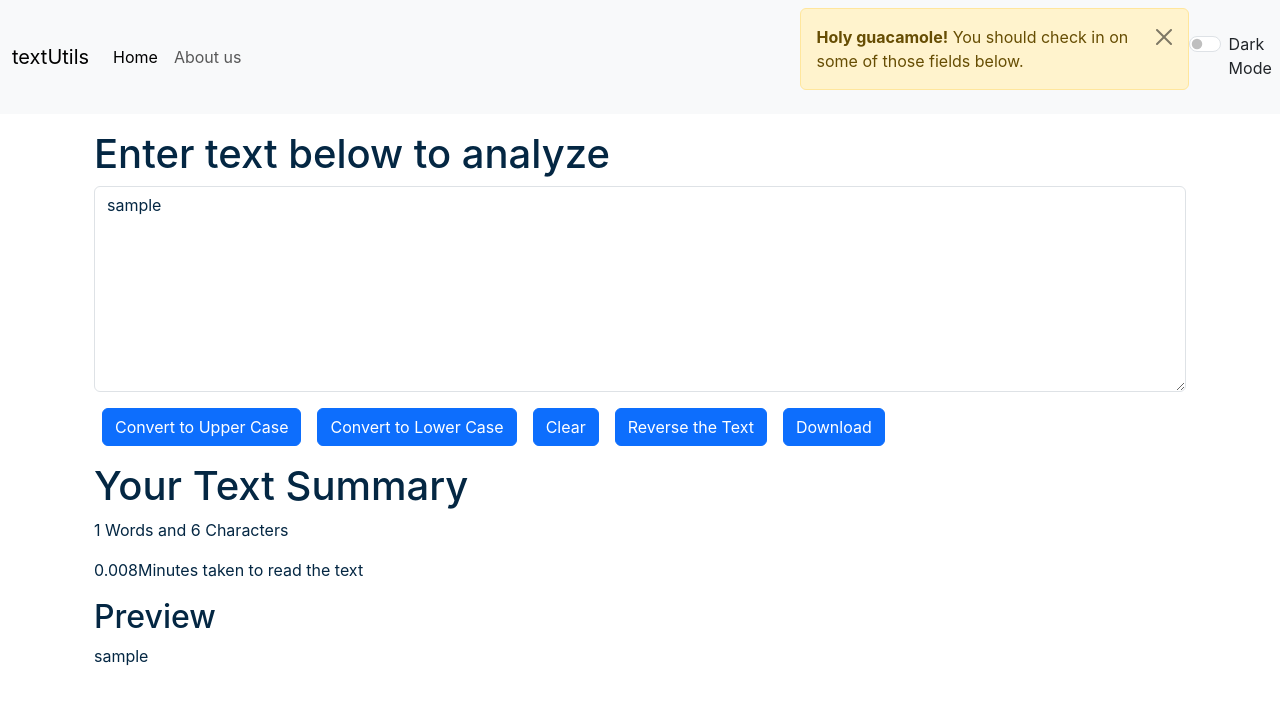
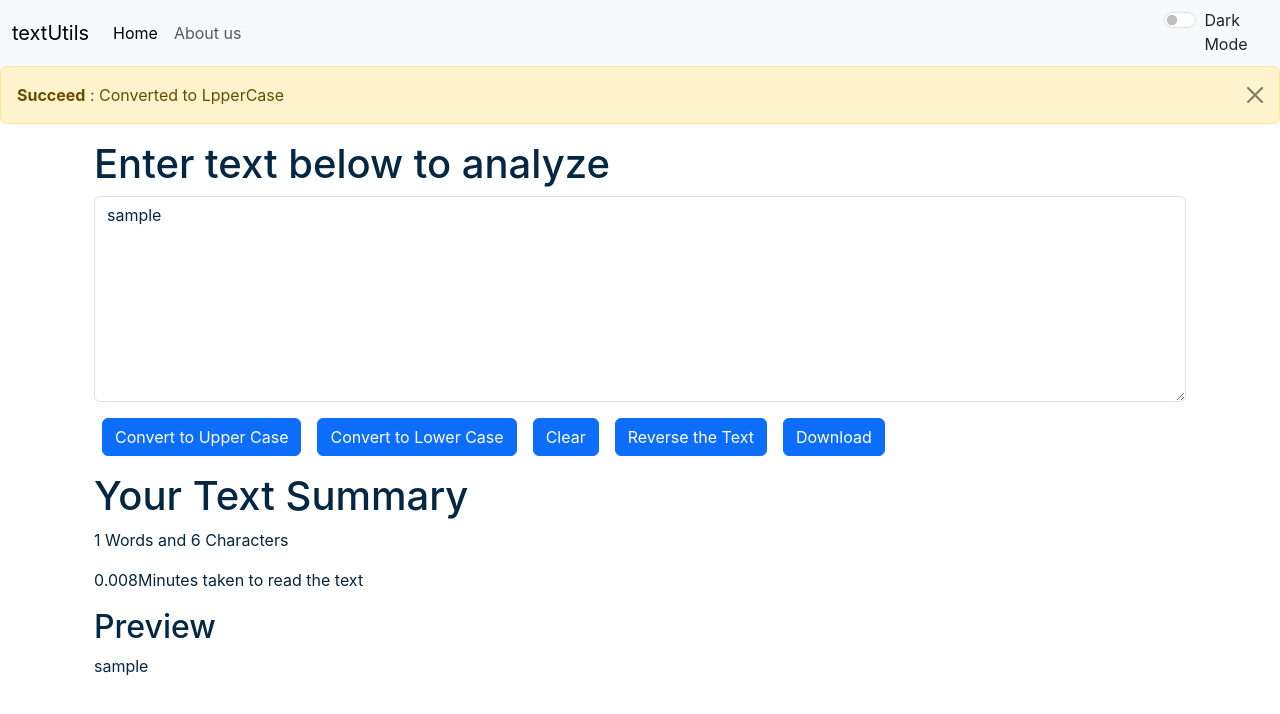
Before and after one commit to dev14325/Text-Utils, a React (Create React App) app: page / in a window 1280 px wide. Both pictures are taken after typing "Sample" into the empty fields and a click on the button "Convert to Lower Case". Shown: the top 714 px of the page. Built offline with nearby package versions, Linux system fonts and the light colour scheme.

Commit message:
updating textUtils

```diff
--- a/src/App.js
+++ b/src/App.js
@@ -1,6 +1,7 @@
 import Navbar from './components/Navbar';
 import TextForm from './components/TextForm';
 import react , { useState } from 'react';
+import Alert from './components/Alert';
 
 // import About from './components/About';
 
@@ -12,15 +13,25 @@
 
 function App() {
   const [mode,setMode] = useState('light');
+  const [alert,setAlert] = useState(null);
 
+  const showAlert = (message,type) =>{
+
+   setAlert({
+    msg : message,
+    type : type
+   })
+  }
   const toggleMode = () =>{
     if(mode==='light'){
       setMode('dark');
       document.body.style.backgroundColor = '#042743';
+      showAlert("Dark mode has been enabled ","succeed")
     }
     else{
       setMode('light')
       document.body.style.backgroundColor = 'black';
+      showAlert("Light mode has been enabled ","succeed")
     }
   }
 
@@ -28,8 +39,9 @@
    <>
 
 <Navbar title = "textUtils" mode= {mode} toggle = {toggleMode} aboutTextUtils = "About us"/>
+<Alert alert = {alert}/>
 <div className="container my-3" >
-  <TextForm heading = "Enter text below to analyze" mode= {mode} />
+  <TextForm heading = "Enter text below to analyze" showAlert= {showAlert} mode= {mode} />
   {/* <About/> */}
 </div>
 
--- /dev/null
+++ b/src/components/Alert.js
@@ -0,0 +1,18 @@
+import React from 'react'
+
+export default function Alert(props) {
+
+const Captilize = (word) =>{
+    let lower = word.toLowerCase();
+    return lower.charAt(0).toUpperCase() +  lower.slice(1);
+
+}
+  return (
+
+    props.alert &&   <div className={"alert alert-warning alert-dismissible fade show"} role="alert">
+        <strong>{Captilize(props.alert.type)}</strong> :  {props.alert.msg}
+  <button type="button" className="btn-close" data-bs-dismiss="alert" aria-label="Close"></button>
+</div>
+
+  )
+}
--- a/src/components/Navbar.js
+++ b/src/components/Navbar.js
@@ -25,10 +25,7 @@
 
     </div>
   </div>
-  <div className="alert alert-warning alert-dismissible fade show" role="alert">
-  <strong>Holy guacamole!</strong> You should check in on some of those fields below.
-  <button type="button" className="btn-close" data-bs-dismiss="alert" aria-label="Close"></button>
-</div>
+
   <div className={`form-check form-switch text-${props.mode==='light'?'dark' : 'light'}`}>
   <input className="form-check-input" onClick={props.toggle} type="checkbox" role="switch" id="flexSwitchCheckDefault"/>
   <label className="form-check-label" htmlFor="flexSwitchCheckDefault">Dark Mode</label>
--- a/src/components/TextForm.js
+++ b/src/components/TextForm.js
@@ -5,6 +5,7 @@
         console.log("UpperCase was clicked")
         let newText = text.toUpperCase();
         setText(newText)
+        props.showAlert("Converted to UpperCase","succeed")
     }
 
 
@@ -12,11 +13,13 @@
         console.log("LoweCase was clicked")
         let newText = text.toLowerCase();
         setText(newText)
+        props.showAlert("Converted to LpperCase","succeed")
     }
     const handleclearClick = ()=>{
         console.log("clear was clicked")
         let newText = '';
         setText(newText)
+        props.showAlert("Text is Cleared","succeed")
     }
 
     const handlerevClick = (event) =>{
```
